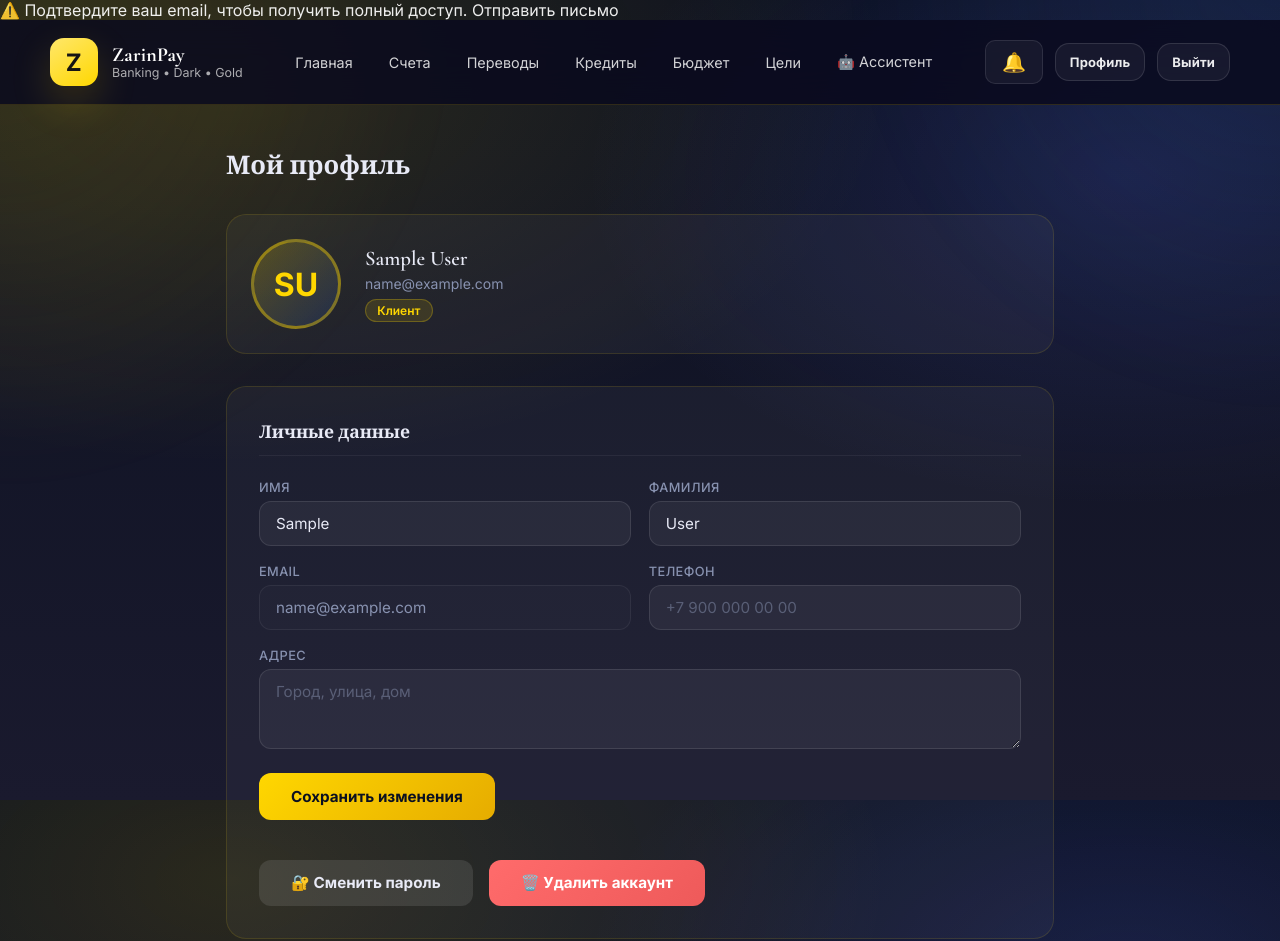
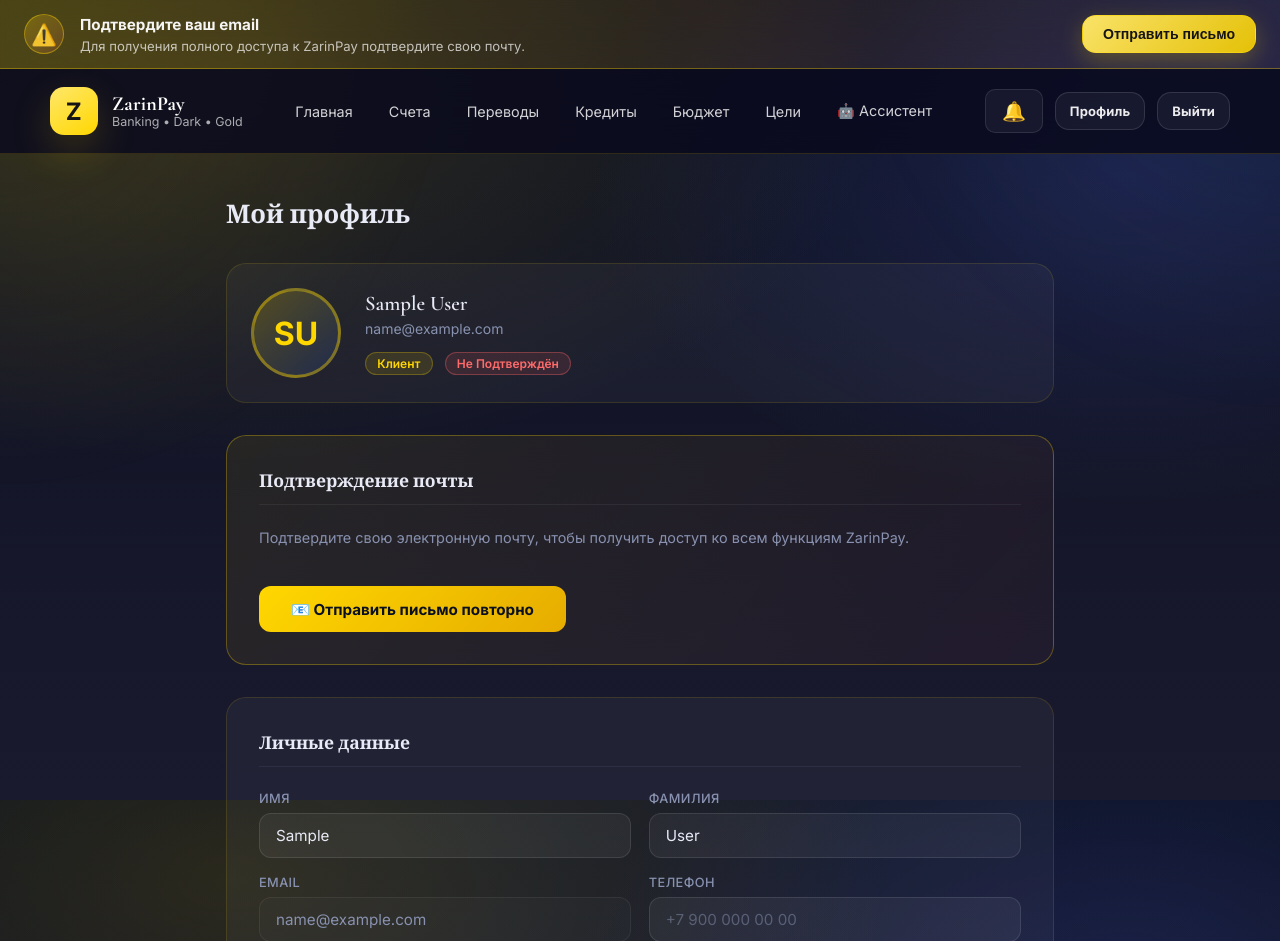
Before and after one commit to Magamed-7/Zarin-Bonk, a Django app: page /accounts/profile/ in a window 1280 px wide. Shown: the top 941 px of the page. Run offline with Django 5.2, Linux system fonts and the light colour scheme; the visitor is signed in with stand-in values (Sample User, id 1); data that the repository does not hold is empty; parts of the project's set-up code (start-up, migrations or seed data) failed here and were passed over; some web fonts are replaced.

Commit message:
update verifying email

```diff
--- a/accounts/views.py
+++ b/accounts/views.py
@@ -54,8 +54,8 @@ def register_view(request):
 
         login(request, user)
         send_verification_email(user, request)
-        messages.success(request, f'Добро пожаловать, {user.first_name}!')
-        return redirect('accounts:login')
+        messages.success(request, f'Добро пожаловать, {user.first_name}! Проверьте почту для подтверждения.')
+        return redirect('accounts:profile')
 
     return render(request, 'accounts/register.html', {'form': form})
 
@@ -63,6 +63,11 @@ def register_view(request):
 
 
 def send_verification_email(user, request):
+    # Check cooldown - 60 seconds between resend
+    cooldown_key = f'verify_resend_{user.id}'
+    if cache.get(cooldown_key):
+        return False, "Повторно отправить письмо можно через 60 секунд."
+
     token = str(uuid.uuid4())
     cache.set(f'email_verify_{token}', user.id, 24 * 60 * 60)
 
@@ -81,6 +86,8 @@ def send_verification_email(user, request):
         recipient_list=[user.email],
         fail_silently=True,
     )
+    cache.set(cooldown_key, True, 60)
+    return True, "Письмо успешно отправлено! Проверьте почту."
 
 
 def verify_email_view(request, token):
@@ -115,11 +122,25 @@ def resend_verification_view(request):
         return redirect('accounts:login')
 
     if request.user.is_verified:
+        if request.headers.get('x-requested-with') == 'XMLHttpRequest':
+            from django.http import JsonResponse
+            return JsonResponse({'success': False, 'message': 'Ваш email уже подтверждён.'}, status=400)
         messages.info(request, 'Ваш email уже подтверждён.')
         return redirect('accounts:profile')
 
-    send_verification_email(request.user, request)
-    messages.success(request, 'Письмо отправлено повторно. Проверьте почту.')
+    success, message = send_verification_email(request.user, request)
+
+    if request.headers.get('x-requested-with') == 'XMLHttpRequest':
+        from django.http import JsonResponse
+        if success:
+            return JsonResponse({'success': True, 'message': message, 'cooldown': 60})
+        else:
+            return JsonResponse({'success': False, 'message': message}, status=429)
+
+    if success:
+        messages.success(request, message)
+    else:
+        messages.warning(request, message)
     return redirect('accounts:profile')
 
 
--- a/static/css/main.css
+++ b/static/css/main.css
@@ -851,3 +851,106 @@ transform:scale(1);
 }
 
 }
+
+/* ===== UNVERIFIED EMAIL BANNER ===== */
+.unverified-banner {
+  display: grid;
+  grid-template-columns: auto 1fr auto;
+  align-items: center;
+  gap: 16px;
+  padding: 14px 24px;
+  background: linear-gradient(135deg, rgba(255, 215, 0, 0.12), rgba(255, 100, 100, 0.08));
+  border-bottom: 1px solid rgba(255, 215, 0, 0.35);
+  backdrop-filter: blur(16px);
+  z-index: 1001;
+  animation: slideDown 0.45s ease-out;
+}
+
+@keyframes slideDown {
+  from { opacity: 0; transform: translateY(-20px); }
+  to { opacity: 1; transform: translateY(0); }
+}
+
+.unverified-banner-icon {
+  width: 40px;
+  height: 40px;
+  border-radius: 50%;
+  background: linear-gradient(135deg, rgba(255, 215, 0, 0.25), rgba(255, 100, 100, 0.15));
+  border: 1px solid rgba(255, 215, 0, 0.4);
+  display: grid;
+  place-items: center;
+  font-size: 1.3rem;
+}
+
+.unverified-banner-text {
+  display: flex;
+  flex-direction: column;
+  gap: 4px;
+}
+
+.unverified-banner-text strong {
+  font-size: 0.95rem;
+  color: rgba(255, 255, 255, 0.95);
+}
+
+.unverified-banner-text span {
+  font-size: 0.82rem;
+  color: rgba(255, 255, 255, 0.7);
+}
+
+.unverified-banner-btn {
+  position: relative;
+  padding: 10px 20px;
+  border-radius: 14px;
+  border: 1px solid rgba(255, 215, 0, 0.45);
+  background: linear-gradient(135deg, rgba(255, 231, 106, 0.98), rgba(255, 215, 0, 0.88));
+  color: rgba(10, 10, 18, 0.95);
+  font-size: 0.88rem;
+  font-weight: 700;
+  cursor: pointer;
+  overflow: hidden;
+  transition: all 0.25s ease;
+  box-shadow: 0 8px 24px rgba(255, 215, 0, 0.25);
+}
+
+.unverified-banner-btn::before {
+  content: "";
+  position: absolute;
+  top: 0;
+  left: -120%;
+  width: 70%;
+  height: 100%;
+  background: linear-gradient(90deg, transparent, rgba(255, 255, 255, 0.35), transparent);
+  transition: 0.6s ease;
+}
+
+.unverified-banner-btn:hover {
+  transform: translateY(-2px) scale(1.03);
+  box-shadow: 0 12px 32px rgba(255, 215, 0, 0.38);
+}
+
+.unverified-banner-btn:hover::before {
+  left: 150%;
+}
+
+.unverified-banner-btn:active {
+  transform: translateY(0) scale(0.98);
+}
+
+.unverified-banner-btn:disabled {
+  opacity: 0.6;
+  cursor: not-allowed;
+  transform: none !important;
+  box-shadow: none;
+}
+
+@media (max-width: 768px) {
+  .unverified-banner {
+    grid-template-columns: 1fr;
+    gap: 12px;
+    text-align: center;
+  }
+  .unverified-banner-icon {
+    margin: 0 auto;
+  }
+}
--- a/static/js/main.js
+++ b/static/js/main.js
@@ -1,3 +1,107 @@
+// Resend Verification Email
+window.resendVerification = async () => {
+  const bannerBtn = document.getElementById('resendBannerBtn');
+  const profileBtn = document.getElementById('resendProfileBtn');
+  const banner = document.getElementById('unverifiedBanner');
+
+  const disableButtons = (text) => {
+    if (bannerBtn) {
+      bannerBtn.disabled = true;
+      bannerBtn.textContent = text;
+    }
+    if (profileBtn) {
+      profileBtn.disabled = true;
+      profileBtn.textContent = text;
+    }
+  };
+
+  const enableButtons = () => {
+    if (bannerBtn) {
+      bannerBtn.disabled = false;
+      bannerBtn.textContent = 'Отправить письмо';
+    }
+    if (profileBtn) {
+      profileBtn.disabled = false;
+      profileBtn.textContent = '📧 Отправить письмо повторно';
+    }
+  };
+
+  const showFlash = (message, type = 'success') => {
+    const container = document.querySelector('.page');
+    if (!container) return;
+
+    const flash = document.createElement('div');
+    flash.className = `flash flash-${type}`;
+    flash.style.marginTop = '1rem';
+    flash.innerHTML = `
+      <div class="flash-dot" aria-hidden="true"></div>
+      <div class="flash-text">${message}</div>
+      <button class="flash-close" type="button" aria-label="Закрыть">✕</button>
+    `;
+
+    container.insertBefore(flash, container.firstChild);
+
+    // Auto-remove flash after 5 seconds
+    setTimeout(() => {
+      flash.style.opacity = '0';
+      flash.style.transform = 'translateY(-6px)';
+      flash.style.transition = 'opacity .18s ease, transform .18s ease';
+      setTimeout(() => flash.remove(), 190);
+    }, 5000);
+
+    // Close button
+    const closeBtn = flash.querySelector('.flash-close');
+    closeBtn.addEventListener('click', () => {
+      flash.style.opacity = '0';
+      flash.style.transform = 'translateY(-6px)';
+      flash.style.transition = 'opacity .18s ease, transform .18s ease';
+      setTimeout(() => flash.remove(), 190);
+    });
+  };
+
+  try {
+    disableButtons('Отправка...');
+
+    const response = await fetch('/accounts/resend-verification/', {
+      method: 'GET',
+      headers: {
+        'X-Requested-With': 'XMLHttpRequest',
+      },
+    });
+
+    const data = await response.json();
+
+    if (response.ok) {
+      showFlash(data.message, 'success');
+
+      // Start cooldown timer
+      const cooldownSeconds = data.cooldown || 60;
+      let remaining = cooldownSeconds;
+
+      const countdown = setInterval(() => {
+        remaining--;
+        const text = `Подождите ${remaining}с`;
+        if (bannerBtn) bannerBtn.textContent = text;
+        if (profileBtn) profileBtn.textContent = `⌛ Подождите ${remaining}с`;
+
+        if (remaining <= 0) {
+          clearInterval(countdown);
+          enableButtons();
+        }
+      }, 1000);
+
+    } else {
+      showFlash(data.message || 'Ошибка отправки письма', 'warning');
+      enableButtons();
+    }
+
+  } catch (error) {
+    console.error('Error resending verification:', error);
+    showFlash('Произошла ошибка при отправке', 'error');
+    enableButtons();
+  }
+};
+
 (() => {
   const prefersReducedMotion =
     window.matchMedia &&
--- a/templates/accounts/profile.html
+++ b/templates/accounts/profile.html
@@ -41,9 +41,32 @@
     <div class="avatar-info">
       <h2>{{ user.get_full_name }}</h2>
       <p>{{ user.email }}</p>
-      <span class="avatar-badge">{{ user.get_role_display }}</span>
+      <div style="display: flex; gap: 0.75rem; align-items: center; flex-wrap: wrap; margin-top: 0.5rem;">
+        <span class="avatar-badge">{{ user.get_role_display }}</span>
+        {% if not user.is_verified %}
+          <span class="avatar-badge" style="background: rgba(255, 100, 100, 0.12); border-color: rgba(255, 100, 100, 0.35); color: #ff6b6b;">
+            Не подтверждён
+          </span>
+        {% else %}
+          <span class="avatar-badge" style="background: rgba(72, 199, 116, 0.12); border-color: rgba(72, 199, 116, 0.35); color: #48c774;">
+            Подтверждён
+          </span>
+        {% endif %}
+      </div>
     </div>
   </div>
+
+  {% if not user.is_verified %}
+    <div class="profile-card" style="border-color: rgba(255, 215, 0, 0.3); background: linear-gradient(135deg, rgba(255, 215, 0, 0.08), rgba(255, 100, 100, 0.04));">
+      <h2>Подтверждение почты</h2>
+      <p style="color: var(--text-secondary, #8892b0); margin: 0 0 1rem 0; font-size: 0.9rem;">
+        Подтвердите свою электронную почту, чтобы получить доступ ко всем функциям ZarinPay.
+      </p>
+      <button class="profile-save-btn" id="resendProfileBtn" onclick="resendVerification()">
+        📧 Отправить письмо повторно
+      </button>
+    </div>
+  {% endif %}
 
   {# Форма редактирования #}
   <div class="profile-card">
--- a/templates/base.html
+++ b/templates/base.html
@@ -45,10 +45,18 @@
   </head>
   <body>
     {% if user.is_authenticated and not user.is_verified %}
-      <div class="unverified-banner">
-      ⚠️ Подтвердите ваш email, чтобы получить полный доступ.
-      <a href="{% url 'accounts:resend_verification' %}">Отправить письмо</a>
-    </div>
+      <div class="unverified-banner" id="unverifiedBanner">
+        <div class="unverified-banner-icon">
+          ⚠️
+        </div>
+        <div class="unverified-banner-text">
+          <strong>Подтвердите ваш email</strong>
+          <span>Для получения полного доступа к ZarinPay подтвердите свою почту.</span>
+        </div>
+        <button class="unverified-banner-btn" id="resendBannerBtn" onclick="resendVerification()">
+          Отправить письмо
+        </button>
+      </div>
     {% endif %}
     <div id="bg3d" aria-hidden="true"></div>
     <div class="bg-glow" aria-hidden="true"></div>
```
